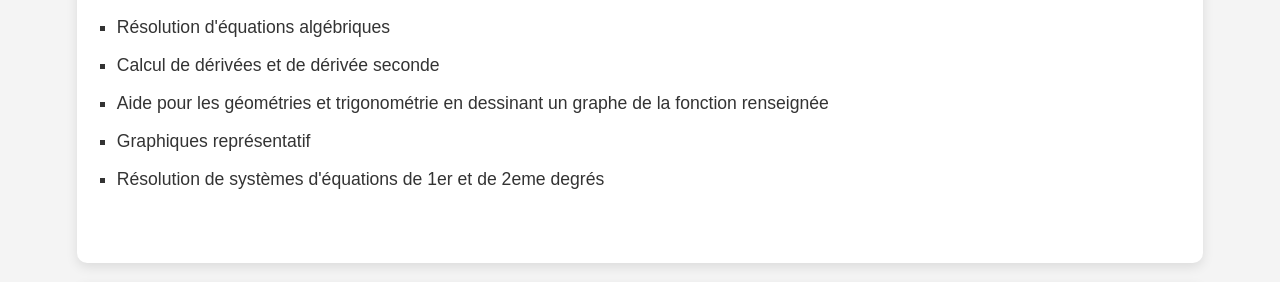
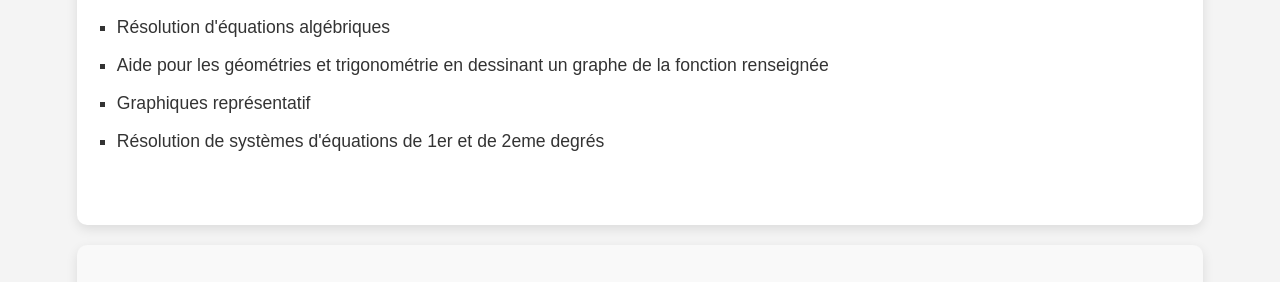
Before and after one commit to Dramys/Projet, a plain HTML site: page index.html in a window 1280 px wide. Shown: the part 704-986 px from the top of the page. Drawn offline with Linux system fonts and the light colour scheme.

Commit message:
Update index.html

```diff
--- a/index.html
+++ b/index.html
@@ -39,7 +39,6 @@
             <h2>Fonctionnalités principales</h2>
             <ul>
                 <li>Résolution d'équations algébriques</li>
-                <li>Calcul de dérivées et de dérivée seconde</li>
                 <li>Aide pour les géométries et trigonométrie en dessinant un graphe de la fonction renseignée</li>
                 <li>Graphiques représentatif</li>
                 <li>Résolution de systèmes d'équations de 1er et de 2eme degrés</li>
```
